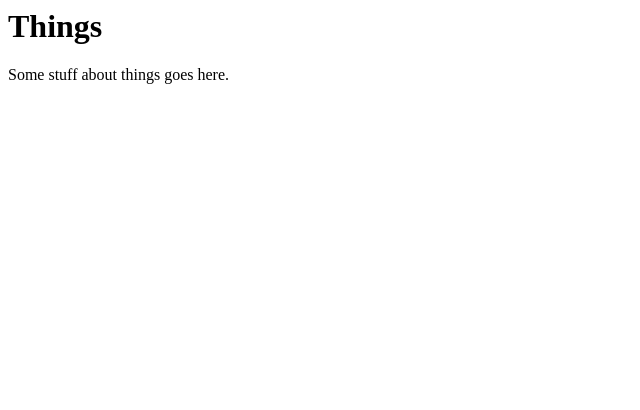
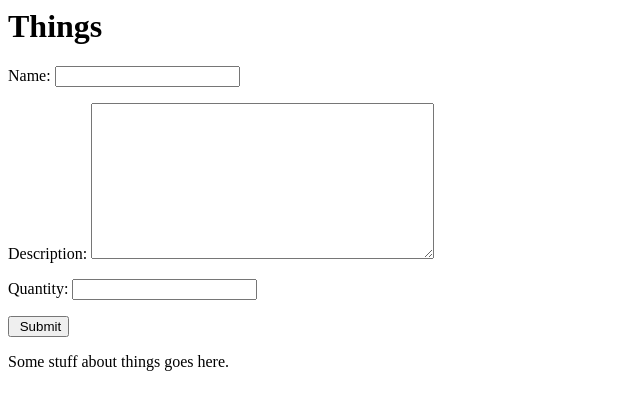
Before and after one commit to KCL-SEG/things-2-george-sho-ivanov, a Django app: template things/templates/home.html in a window 1280 px wide. Shown: the top 410 px of the page, without its empty margins (0-640 px from the left). Run offline with Django 3.2, Linux system fonts and the light colour scheme; the template is opened without the code that fills it: values that come from a table or form of the project are taken from there, others are empty.

Commit message:
create things form and add to view

```diff
--- a/things/forms.py
+++ b/things/forms.py
@@ -1,3 +1,15 @@
-"""Forms of the project."""
+from django import forms
+from .models import Thing
 
-# Create your forms here.
+class ThingForm(forms.ModelForm):
+    class Meta:
+        model = Thing
+        fields = ['name', 'description', 'quantity']
+        widgets = {
+            'description': forms.Textarea(),
+            'quantity' : forms.NumberInput()
+        }
+
+
+# Create your forms here
+#define thingform, name, desc, quantity, not created-at
--- a/things/templates/home.html
+++ b/things/templates/home.html
@@ -6,6 +6,11 @@
   <h1>
     Things
   </h1>
+  <form action = "{% url 'home' %" method="post">
+    {% csrf_token %}
+    {{form.as_p}}
+    <input type ="submit" value=" Submit">
+  </form>
   <p>Some stuff about things goes here.</p>
 </body>
 </html>
--- a/things/views.py
+++ b/things/views.py
@@ -1,4 +1,6 @@
 from django.shortcuts import render
+from .forms import ThingForm
 
 def home(request):
+    form = ThingForm()
     return render(request, 'home.html', {'form': form})
```
